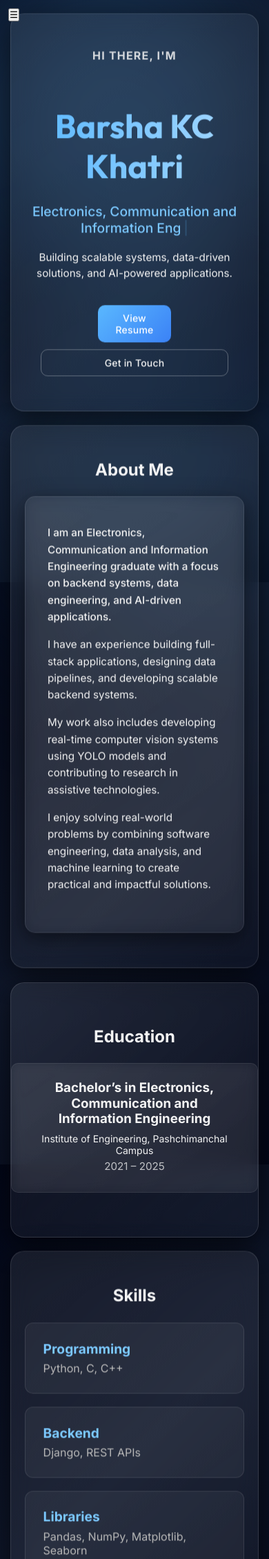
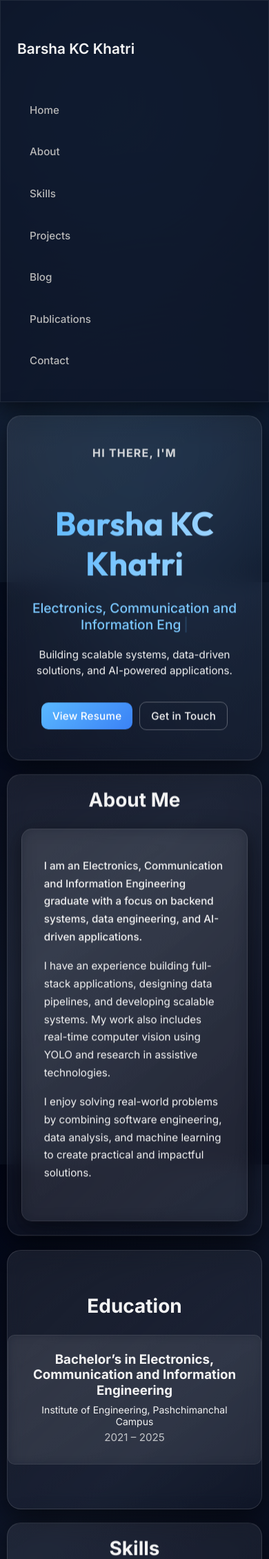
Before and after one commit to barshakc/newport, a Django app: page / in a window 390 px wide. Shown: the top 2260 px of the page at 69% size. Run offline with Django 4.2, Linux system fonts and the light colour scheme; some libraries are stand-ins or nearby versions.

Commit message:
Edit buttons

```diff
--- a/App/templates/index.html
+++ b/App/templates/index.html
@@ -56,7 +56,7 @@
               <button class="btn">View Resume</button>
             </a>
 
-            <a class="btn secondary" href="#contact"> Get in Touch </a>
+            <a class="btn secondary" href="#footer"> Get in Touch </a>
           </div>
         </div>
       </div>
@@ -74,14 +74,8 @@
             </p>
 
             <p class="about-text">
-              I have an experience building full-stack applications, designing
-              data pipelines, and developing scalable backend systems.
-            </p>
-
-            <p class="about-text">
-              My work also includes developing real-time computer vision systems
-              using YOLO models and contributing to research in assistive
-              technologies.
+              I have an experience building full-stack applications, designing data pipelines, and developing scalable systems.
+              My work also includes real-time computer vision using YOLO and research in assistive technologies.
             </p>
 
             <p class="about-text">
@@ -152,12 +146,12 @@
         <div class="project-card">
           <h3>Obstacle Detection System</h3>
           <p>
-            An assistive system using computer vision and IoT to detect
+            An assistive system using AI and IoT to detect
             real-time obstacles and provide audio and haptic feedback, enhancing
             safety and mobility for visually impaired users.
           </p>
           <p class="tools">
-            Python, OpenCV, YOLOv3, Raspberry Pi, IoT, Computer Vision
+            Python, OpenCV, YOLOv3, Raspberry Pi
           </p>
           <a
             href="https://conference.ioe.edu.np/publications/ioegc16/IOEGC-16-266-PS2-03.pdf"
@@ -170,12 +164,12 @@
         <div class="project-card">
           <h3>Finance Tracker</h3>
           <p>
-            A Full-stack finance system with ETL pipeline, JWT authentication,
+            A Full-stack finance system with JWT authentication
             and real-time analytics dashboard for tracking transactions,
             budgets, and financial KPIs.
           </p>
           <p class="tools">
-            Django, DRF, React, PostgreSQL, Docker, Nginx, Chart.js
+            Django, React, PostgreSQL, Docker, Nginx, Chart.js
           </p>
           <a
             href="https://github.com/barshakc/Finance-Tracker"
@@ -189,11 +183,11 @@
           <h3>Task Scheduler</h3>
           <p>
             A task scheduling system with cron-based and interval jobs,
-            featuring Celery workers, JWT authentication, and a Streamlit
+            JWT authentication, and a Streamlit
             dashboard for real-time task monitoring.
           </p>
           <p class="tools">
-            FastAPI, Celery, PostgreSQL, Streamlit, Docker, JWT
+            FastAPI, Celery, Streamlit, Docker
           </p>
           <a
             href="https://github.com/barshakc/Task-Scheduler"
@@ -206,7 +200,7 @@
         <div class="project-card">
           <h3>YouTube Data Analytics</h3>
           <p>
-            Developed an automated data pipeline and dashboard to analyze
+            An automated data pipeline and dashboard to analyze
             YouTube videos, uncovering trends in engagement, channel
             performance, and publishing behavior using real-time data workflows.
           </p>
@@ -222,8 +216,7 @@
         <div class="project-card">
           <h3>Nepali Sign Language Recognition</h3>
           <p>
-            Real-time sign language recognition using YOLOv8. Included dataset
-            preprocessing, model training, and evaluation.
+            A real-time sign language recognition using YOLOv8.
           </p>
           <p class="tools">Python, OpenCV, ML</p>
           <a href="#" target="_blank" class="project-link">Link</a>
--- a/static/css/style.css
+++ b/static/css/style.css
@@ -614,82 +614,56 @@ h1, h2, h3 {
 
 @media (max-width: 768px) {
 
-  .menu-toggle {
-    display: block;
-    position: fixed;
-    top: 12px;
-    left: 12px;
-    z-index: 1100;
-  }
-
-  #sidebar {
-    display: none;
-  }
-
   body {
     margin-left: 0 !important;
   }
 
-  section,
-  #home,
-  #footer {
-    width: calc(100% - 30px);
+  #sidebar {
+    position: relative;
+    width: 100%;
+    height: auto;
+    margin: 0;
+    border-radius: 0;
+  }
+
+  section {
+    width: 95%;
+    max-width: 100%;
     margin: 20px auto;
-    max-width: 100%;
+    padding: 20px;
+  }
+
+  #typewriter {
+    min-width: unset;
+    width: auto;
+  }
+
+  .skills-container,
+  .projects-container {
+    grid-template-columns: repeat(auto-fit, minmax(200px, 1fr));
   }
 
   h1 {
-    font-size: 24px;
+    font-size: 28px;
   }
 
   p {
     font-size: 14px;
   }
 
+
   .btn {
+    width: auto;
     padding: 10px 16px;
-    font-size: 14px;
-    width: 85%;
   }
 
   .btn-group {
-    flex-direction: column;
-    align-items: center;
+    flex-wrap: wrap;
     gap: 10px;
   }
 
-  .skills-container,
-  .projects-container,
-  .research-container {
-    grid-template-columns: 1fr !important;
-  }
-
   .about-content {
-    max-width: 100%;
     text-align: left;
   }
 
-  .about-content p {
-    line-height: 1.6;
-  }
-
 }
-
-.font-awesome {
-  display: flex;
-  justify-content: center;
-  gap: 1rem;
-}
-
-.font-awesome i {
-  padding: 10px;
-  border-radius: 10px;
-  background: rgba(90,184,255,0.15);
-  transition: 0.3s;
-}
-
-.font-awesome i:hover {
-  background: var(--accent);
-  color: #000;
-  box-shadow: 0 0 20px rgba(90,184,255,0.6);
-}
```
Also changed, not shown: index.html (+10 -15 lines).
